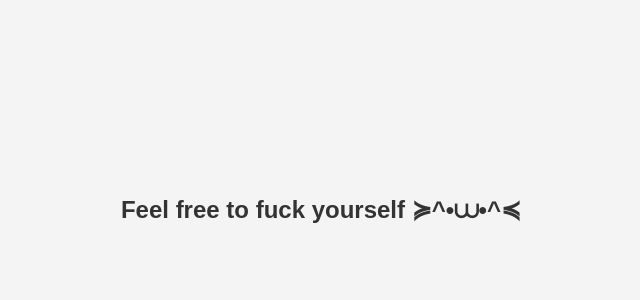
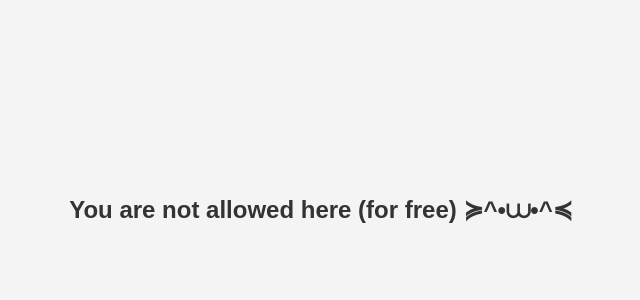
Before and after one commit to nikitair/fb4s-chrome-extension-backend, a Python web app: template src/templates/feel_free.html in a window 1280 px wide. Shown: the part 188-488 px from the top of the page, without its empty margins (319-959 px from the left). Run offline with Jinja, Linux system fonts and the light colour scheme; the template is opened without the code that fills it, so the values that code supplies are empty.

```diff
--- a/src/templates/feel_free.html
+++ b/src/templates/feel_free.html
@@ -32,7 +32,7 @@
 <body>
 
 <div class="container">
-    <h1>Feel free to fuck yourself ≽^•⩊•^≼</h1>
+    <h1>You are not allowed here (for free) ≽^•⩊•^≼</h1>
 </div>
 
 </body>
```
